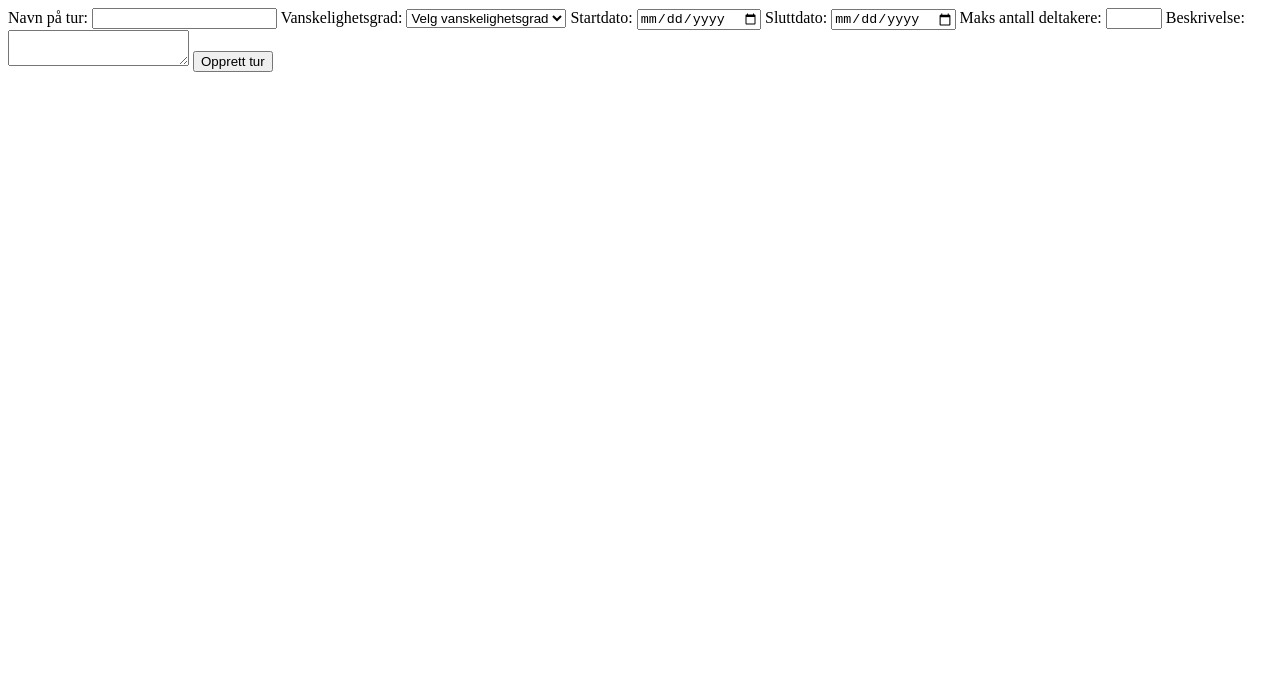
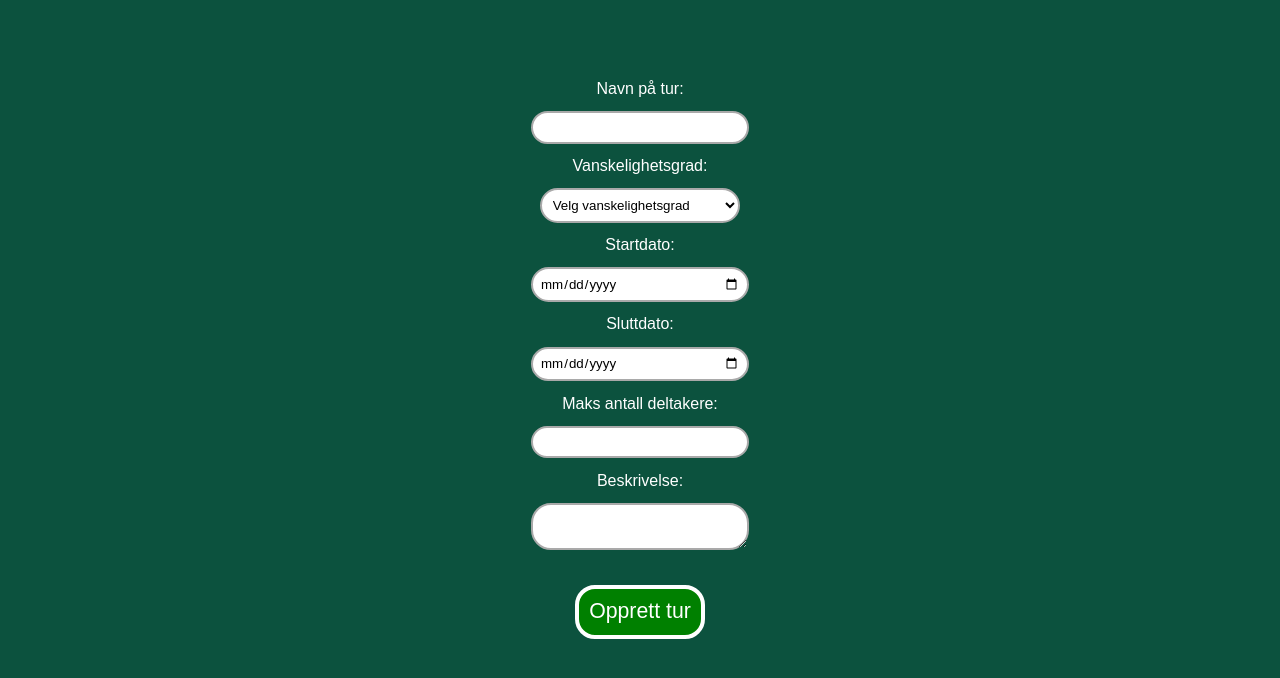
Before and after one commit to Brouvnie/app2000, a plain HTML site: page arbeidskrav_1_skjema.html in a window 1280 px wide. Drawn offline with Linux system fonts and the light colour scheme.

Commit message:
tekstskjema for 2, oppagave 4

```diff
--- a/arbeidskrav_1_skjema.html
+++ b/arbeidskrav_1_skjema.html
@@ -1,3 +1,9 @@
+<!DOCTYPE html>
+    <head>
+        <link rel="stylesheet" href="style/style.css" />
+    </head>
+
+    <body>
         <form id="tripForm">
         <label for="title">Navn på tur:</label>
         <input
@@ -44,3 +50,26 @@
 
         <button type="submit">Opprett tur</button>
         </form>
+        <script>
+    const form = document.getElementById("tripForm");
+    const startDate = document.getElementById("startDate");
+    const endDate = document.getElementById("endDate");
+
+    form.addEventListener("submit", function(event) {
+        if (endDate.value < startDate.value) {
+        event.preventDefault();
+
+        endDate.setCustomValidity(
+            "Sluttdato kan ikke være før startdato."
+        );
+        } else {
+        endDate.setCustomValidity("");
+        }
+    });
+
+    endDate.addEventListener("input", function() {
+        endDate.setCustomValidity("");
+    });
+    </script>
+    </body>
+</html>
--- /dev/null
+++ b/style/style.css
@@ -0,0 +1,35 @@
+* {
+  background-color: #0c523e;
+  font-family: sans-serif;
+  color: white;
+}
+
+input,
+select,
+textarea {
+  color: black;
+  background-color: white;
+  border-radius: 20px;
+  display: block;
+  padding: 0.5em;
+  margin: 1em;
+  border: 0.2em solid darkgrey;
+  width: 15em;
+}
+
+button {
+  background-color: green;
+  padding: 0.5em;
+  border-radius: 20px;
+  border: 0.2em solid white;
+  font-size: 1.33em;
+  margin-top: 1em;
+}
+
+#tripForm {
+  margin-top: 5em;
+  display: flex;
+  flex-flow: column;
+  align-items: center;
+  justify-content: center;
+}
```
Lines whose indentation alone changed are shown as unchanged.
